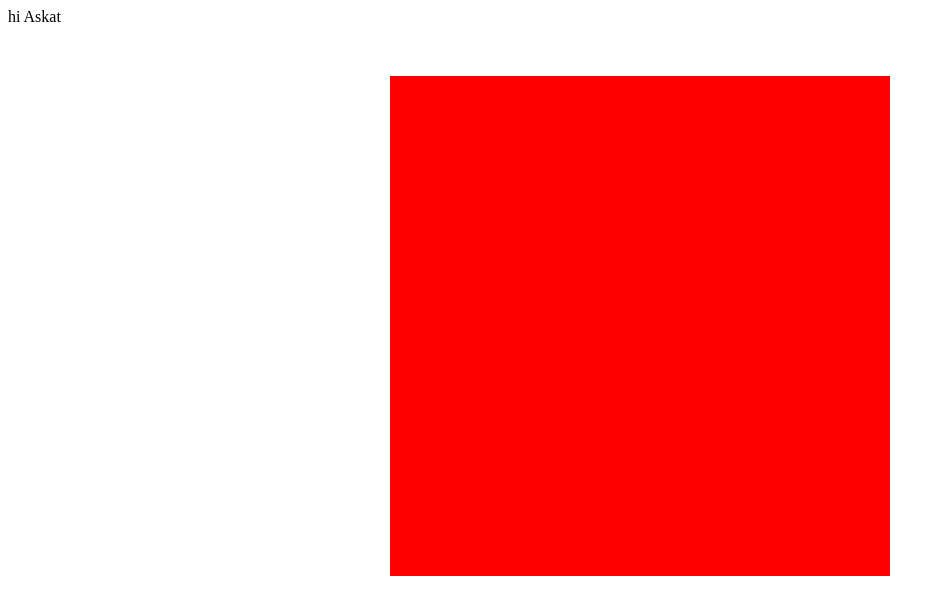
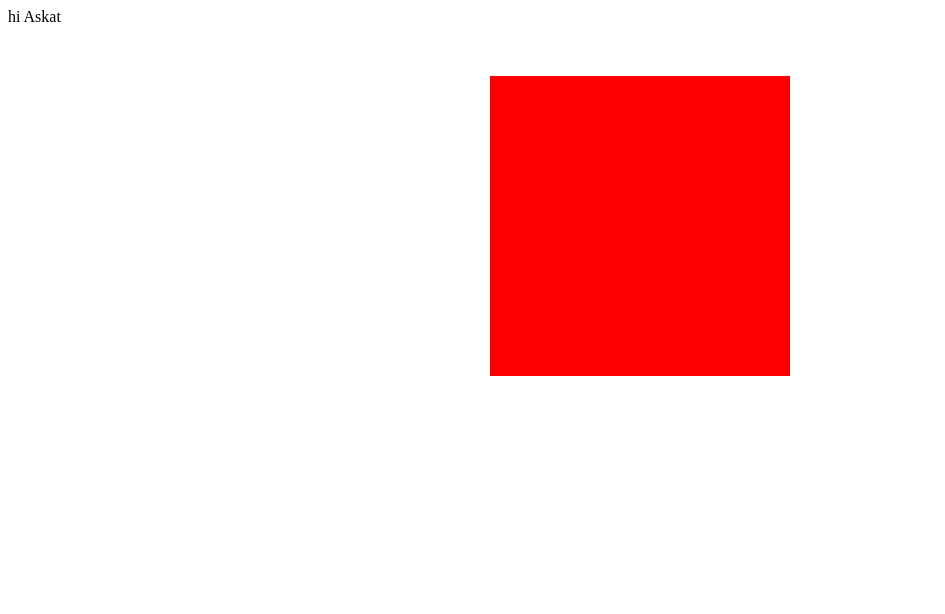
Before and after one commit to kubahandro/akcha, a plain HTML site: page index.html in a window 1280 px wide. Shown: the whole page, without its empty margins (0-945 px from the left). Drawn offline with Linux system fonts and the light colour scheme.

Commit message:
add box and style

```diff
--- a/index.html
+++ b/index.html
@@ -8,9 +8,13 @@
 </head>
 <body>
     hi Askat
-    <div class="box1"></div>
+    <div class="box"></div>
 
-
+    <!-- git status -->
+    <!-- git add . -->
+    <!-- git commit -m "add box" -->
+    <!-- git branch бранстин аты -->
+    <!--  -->
     <script src="index.js"></script>
 </body>
 </html>
--- a/style.css
+++ b/style.css
@@ -1,6 +1,6 @@
-.box1 {
-    width: 500px;
-    height: 500px;
+.box {
+    width: 300px;
+    height: 300px;
     margin: 50px auto;
     background-color: red;
 }
```
